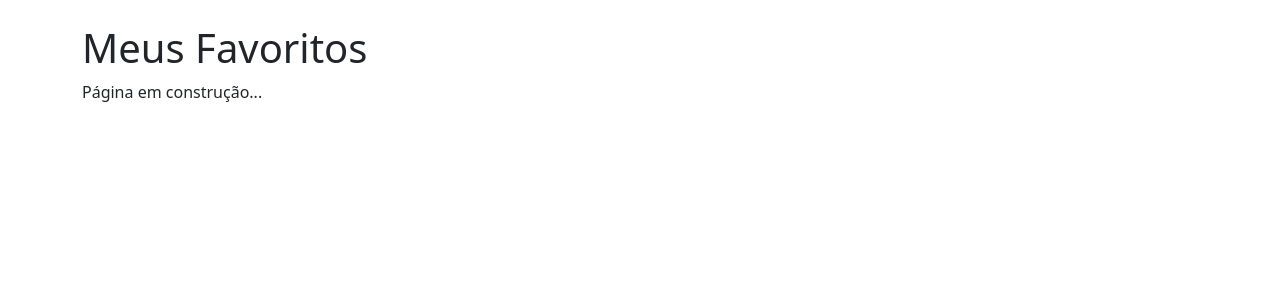
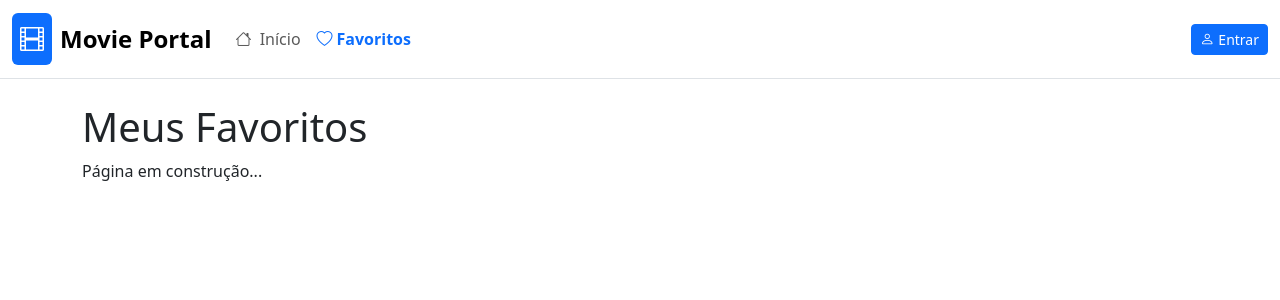
Before and after one commit to joaolrocha/moviel-portal-nuxt, a Nuxt app: page /favoritos in a window 1280 px wide. Shown: the top 300 px of the page. Built offline with nearby package versions, Linux system fonts and the light colour scheme.

Commit message:
feat: add simple Bootstrap navbar with user auth and favorites

```diff
--- a/app.vue
+++ b/app.vue
@@ -1,6 +1,7 @@
 <template>
   <div>
     <NuxtRouteAnnouncer />
+    <Navbar />
     <NuxtPage />
   </div>
 </template>
--- /dev/null
+++ b/components/layout/Navbar.vue
@@ -0,0 +1,170 @@
+<script setup lang="ts">
+import { useAuthStore } from '~/store/auth'
+import { useFavoritesStore } from '~/store/favorites'
+
+// Stores
+const authStore = useAuthStore()
+const favoritesStore = useFavoritesStore()
+
+// Route and router
+const route = useRoute()
+const router = useRouter()
+
+// Reactive state
+const isMenuOpen = ref(false)
+
+// Computed properties
+const isAuthenticated = computed(() => authStore.isLoggedIn)
+const currentUser = computed(() => authStore.currentUser)
+const favoritesCount = computed(() => favoritesStore.favoritesCount)
+
+// Actions
+const toggleMenu = () => {
+  isMenuOpen.value = !isMenuOpen.value
+}
+
+const closeMenu = () => {
+  isMenuOpen.value = false
+}
+
+const handleLogin = () => {
+  router.push('/login')
+  closeMenu()
+}
+
+const handleLogout = () => {
+  authStore.logout()
+  router.push('/')
+  closeMenu()
+}
+
+const navigateTo = (path: string) => {
+  router.push(path)
+  closeMenu()
+}
+
+// Close menu on route change
+watch(route, () => {
+  closeMenu()
+})
+</script>
+
+<template>
+  <nav class="navbar navbar-expand-lg navbar-light bg-white border-bottom sticky-top">
+    <div class="container-fluid">
+      <!-- Brand -->
+      <NuxtLink to="/" class="navbar-brand d-flex align-items-center" @click="closeMenu">
+        <div class="me-2 p-2 bg-primary rounded text-white">
+          <i class="bi bi-film"></i>
+        </div>
+        <span class="fw-bold">Movie Portal</span>
+      </NuxtLink>
+
+      <!-- Mobile toggle -->
+      <button
+        class="navbar-toggler"
+        type="button"
+        @click="toggleMenu"
+        :aria-expanded="isMenuOpen"
+      >
+        <span class="navbar-toggler-icon"></span>
+      </button>
+
+      <!-- Navigation -->
+      <div class="collapse navbar-collapse" :class="{ 'show': isMenuOpen }">
+        <ul class="navbar-nav me-auto mb-2 mb-lg-0">
+          <li class="nav-item">
+            <NuxtLink
+              to="/"
+              class="nav-link"
+              :class="{ 'active': route.path === '/' }"
+              @click="navigateTo('/')"
+            >
+              <i class="bi bi-house me-1"></i>
+              Início
+            </NuxtLink>
+          </li>
+
+          <li class="nav-item">
+            <NuxtLink
+              to="/favoritos"
+              class="nav-link d-flex align-items-center"
+              :class="{ 'active': route.path === '/favoritos' }"
+              @click="navigateTo('/favoritos')"
+            >
+              <i class="bi bi-heart me-1"></i>
+              Favoritos
+              <span
+                v-if="favoritesCount > 0"
+                class="badge bg-danger ms-2"
+              >
+                {{ favoritesCount }}
+              </span>
+            </NuxtLink>
+          </li>
+        </ul>
+
+        <!-- User section -->
+        <div class="d-flex align-items-center">
+          <!-- Authenticated user -->
+          <div v-if="isAuthenticated" class="d-flex align-items-center gap-3">
+            <div class="d-flex align-items-center">
+              <img
+                :src="currentUser?.avatar || 'https://i.pravatar.cc/32?img=0'"
+                :alt="currentUser?.name || 'User'"
+                class="rounded-circle me-2"
+                width="32"
+                height="32"
+              >
+              <span class="d-none d-lg-inline text-muted">{{ currentUser?.name }}</span>
+            </div>
+            <button @click="handleLogout" class="btn btn-outline-danger btn-sm">
+              <i class="bi bi-box-arrow-right"></i>
+              <span class="d-none d-lg-inline ms-1">Sair</span>
+            </button>
+          </div>
+
+          <!-- Guest user -->
+          <div v-else>
+            <button @click="handleLogin" class="btn btn-primary btn-sm">
+              <i class="bi bi-person"></i>
+              <span class="d-none d-lg-inline ms-1">Entrar</span>
+            </button>
+          </div>
+        </div>
+      </div>
+    </div>
+  </nav>
+</template>
+
+<style scoped>
+/* Minimal custom styles */
+.navbar-brand {
+  font-size: 1.5rem;
+}
+
+.nav-link.active {
+  font-weight: 600;
+  color: var(--bs-primary) !important;
+}
+
+.badge {
+  font-size: 0.7rem;
+}
+
+/* Mobile menu fix */
+@media (max-width: 991.98px) {
+  .navbar-collapse {
+    margin-top: 1rem;
+  }
+
+  .d-flex.align-items-center.gap-3 {
+    flex-direction: column;
+    align-items: start !important;
+    gap: 0.5rem !important;
+    margin-top: 1rem;
+    padding-top: 1rem;
+    border-top: 1px solid #dee2e6;
+  }
+}
+</style>
```
